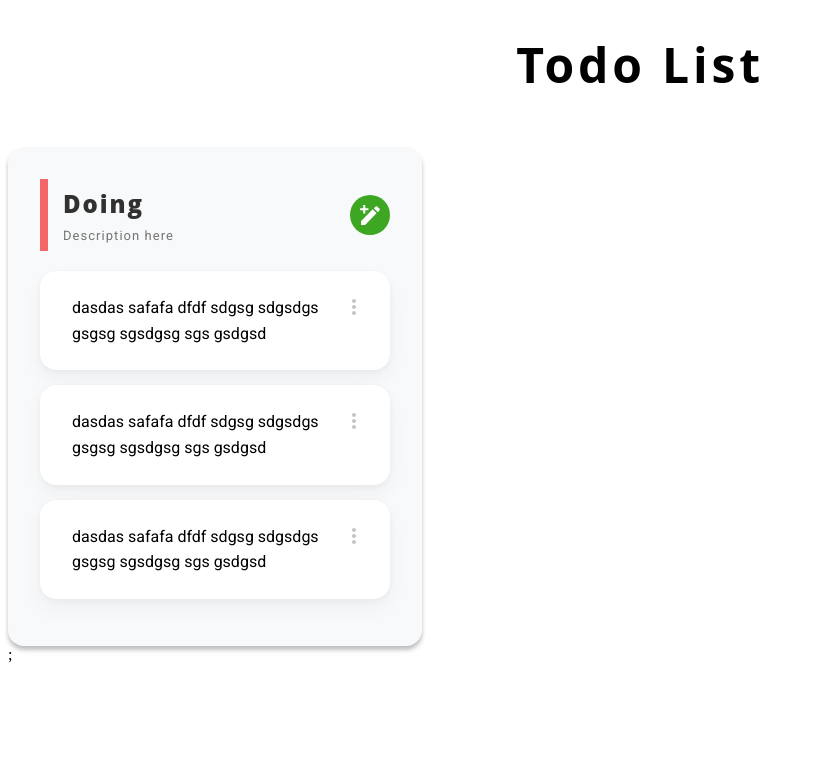
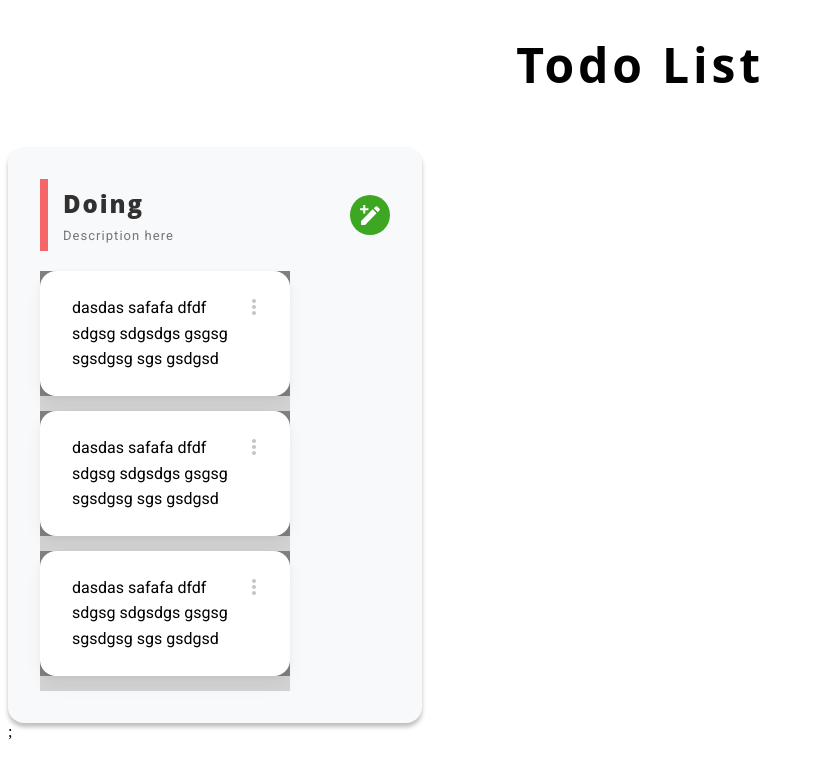
Before and after one commit to AliHamdan0/Drag-DropTasks, a Next.js app: page / in a window 1280 px wide. Shown: the top 778 px of the page, without its empty margins (0-816 px from the left). Built offline with nearby package versions, Linux system fonts and the light colour scheme.

Commit message:
dragDropperCard

```diff
--- a/components/card/card.js
+++ b/components/card/card.js
@@ -3,9 +3,44 @@ import style from "../../styles/Home.module.css";
 import { Box } from "@mui/material";
 import Item from "../item/item.js";
 import { Fragment } from "react";
+import { DragDropContext, Droppable, Draggable } from "react-beautiful-dnd";
+import { resetServerContext } from "react-beautiful-dnd";
+
 function Card(props) {
-  const { bcolor, data = [1, 2, 3] } = props;
+  const { bcolor, data = [{ id: "aa" }, { id: "ss2" }, { id: "dd3" }] } = props;
+  const onDragEnd = (result) => {
+    // dropped outside the list
+    if (!result.destination) {
+      return;
+    }
+  };
+  const reorder = (list, startIndex, endIndex) => {
+    const result = Array.from(list);
+    const [removed] = result.splice(startIndex, 1);
+    result.splice(endIndex, 0, removed);
 
+    return result;
+  };
+  const getItems = (count) =>
+    Array.from({ length: count }, (v, k) => k).map((k) => ({
+      id: `item-${k}`,
+      content: `item ${k}`,
+    }));
+  const getListStyle = (isDraggingOver) => ({
+    background: isDraggingOver ? "lightblue" : "lightgrey",
+    width: 250,
+  });
+  const getItemStyle = (isDragging, draggableStyle) => ({
+    // some basic styles to make the items look a bit nicer
+    userSelect: "none",
+
+    // change background colour if dragging
+    background: isDragging ? "lightgreen" : "grey",
+
+    // styles we need to apply on draggables
+    ...draggableStyle,
+  });
+  resetServerContext();
   return (
     <div className={style.cardCont}>
       <Box className={style.cardHead} sx={{ color: `${bcolor}` }}>
@@ -17,15 +52,38 @@ function Card(props) {
           <AddIcon color="white" />
         </div>
       </Box>
-      <div>
+      <DragDropContext onDragEnd={onDragEnd}>
+        <Droppable droppableId="droppable">
+          {(provided, snapshot) => (
+            <div
+              {...provided.droppableProps}
+              ref={provided.innerRef}
+              style={getListStyle(snapshot.isDraggingOver)}
+            >
               {data?.map((item, index) => {
                 return (
-            <Fragment key={index}>
+                  <Draggable key={item.id} draggableId={item.id} index={index}>
+                    {(provided, snapshot) => (
+                      <div
+                        ref={provided.innerRef}
+                        {...provided.draggableProps}
+                        {...provided.dragHandleProps}
+                        style={getItemStyle(
+                          snapshot.isDragging,
+                          provided.draggableProps.style
+                        )}
+                      >
                         <Item />
-            </Fragment>
+                      </div>
+                    )}
+                  </Draggable>
                 );
               })}
+              {provided.placeholder}
             </div>
+          )}
+        </Droppable>
+      </DragDropContext>
     </div>
   );
 }
--- a/package.json
+++ b/package.json
@@ -13,8 +13,10 @@
     "@emotion/styled": "^11.8.1",
     "@mui/icons-material": "^5.5.1",
     "@mui/material": "^5.5.2",
+    "@mui/styles": "^5.5.1",
     "next": "12.1.1",
     "react": "17.0.2",
+    "react-beautiful-dnd": "^13.1.0",
     "react-dom": "17.0.2",
     "react-query": "^3.34.17"
   },
--- /dev/null
+++ b/pages/_document.js
@@ -0,0 +1,63 @@
+import React from "react";
+import Document, { Html, Head, Main, NextScript } from "next/document";
+import { ServerStyleSheets } from "@mui/styles"; // works with @material-ui/core/styles, if you prefer to use it.
+
+export default class MyDocument extends Document {
+  render() {
+    return (
+      <Html lang="en">
+        <Head></Head>
+        <body>
+          <Main />
+          <NextScript />
+        </body>
+      </Html>
+    );
+  }
+}
+
+// `getInitialProps` belongs to `_document` (instead of `_app`),
+// it's compatible with server-side generation (SSG).
+MyDocument.getInitialProps = async (ctx) => {
+  // Resolution order
+  //
+  // On the server:
+  // 1. app.getInitialProps
+  // 2. page.getInitialProps
+  // 3. document.getInitialProps
+  // 4. app.render
+  // 5. page.render
+  // 6. document.render
+  //
+  // On the server with error:
+  // 1. document.getInitialProps
+  // 2. app.render
+  // 3. page.render
+  // 4. document.render
+  //
+  // On the client
+  // 1. app.getInitialProps
+  // 2. page.getInitialProps
+  // 3. app.render
+  // 4. page.render
+
+  // Render app and page and get the context of the page with collected side effects.
+  const sheets = new ServerStyleSheets();
+  const originalRenderPage = ctx.renderPage;
+
+  ctx.renderPage = () =>
+    originalRenderPage({
+      enhanceApp: (App) => (props) => sheets.collect(<App {...props} />),
+    });
+
+  const initialProps = await Document.getInitialProps(ctx);
+
+  return {
+    ...initialProps,
+    // Styles fragment is rendered after the app and page rendering finish.
+    styles: [
+      ...React.Children.toArray(initialProps.styles),
+      sheets.getStyleElement(),
+    ],
+  };
+};
```
Also changed, not shown: 2 other files (tests, documents, lock files or other folders). Lines whose indentation alone changed are shown as unchanged.
